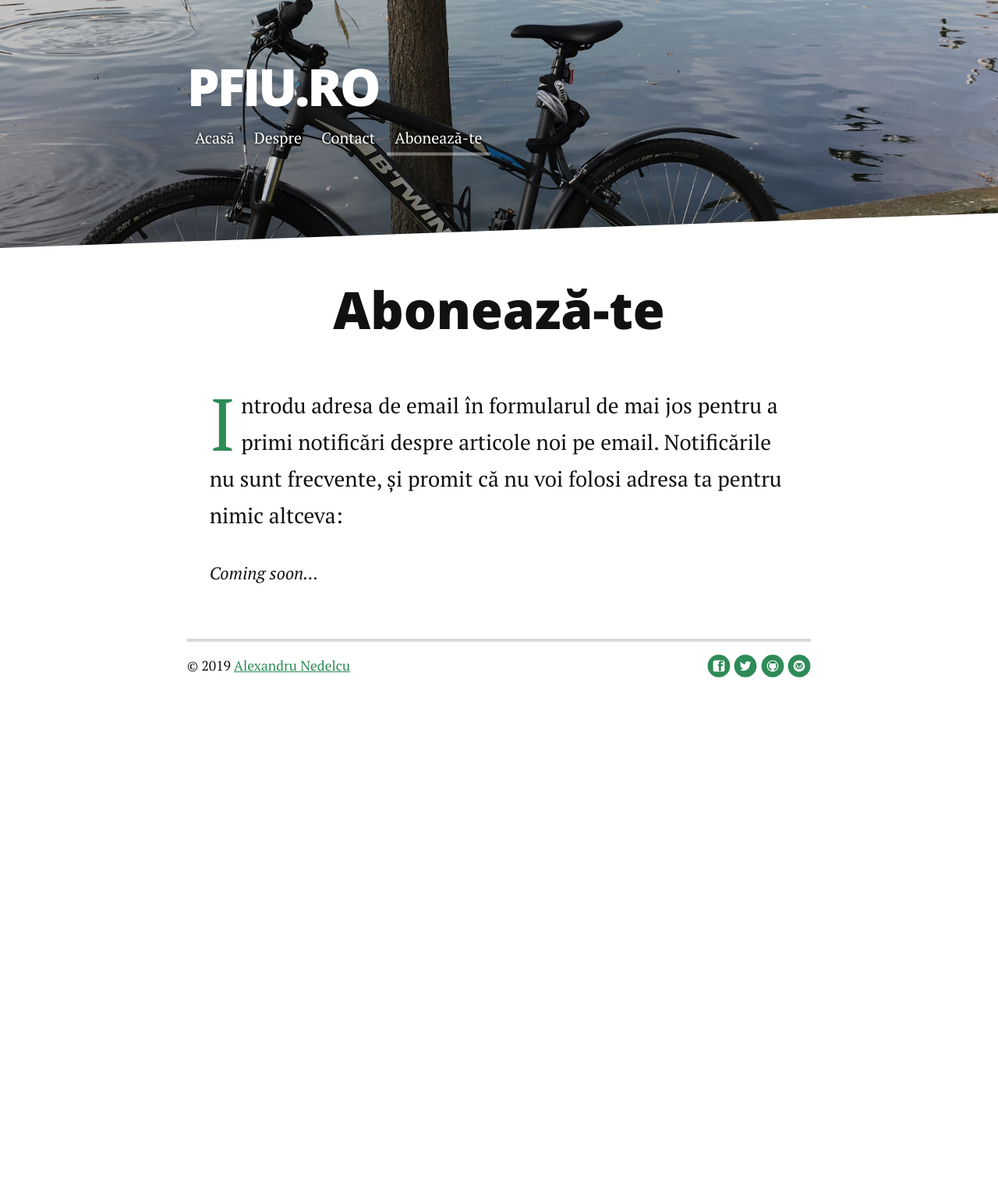
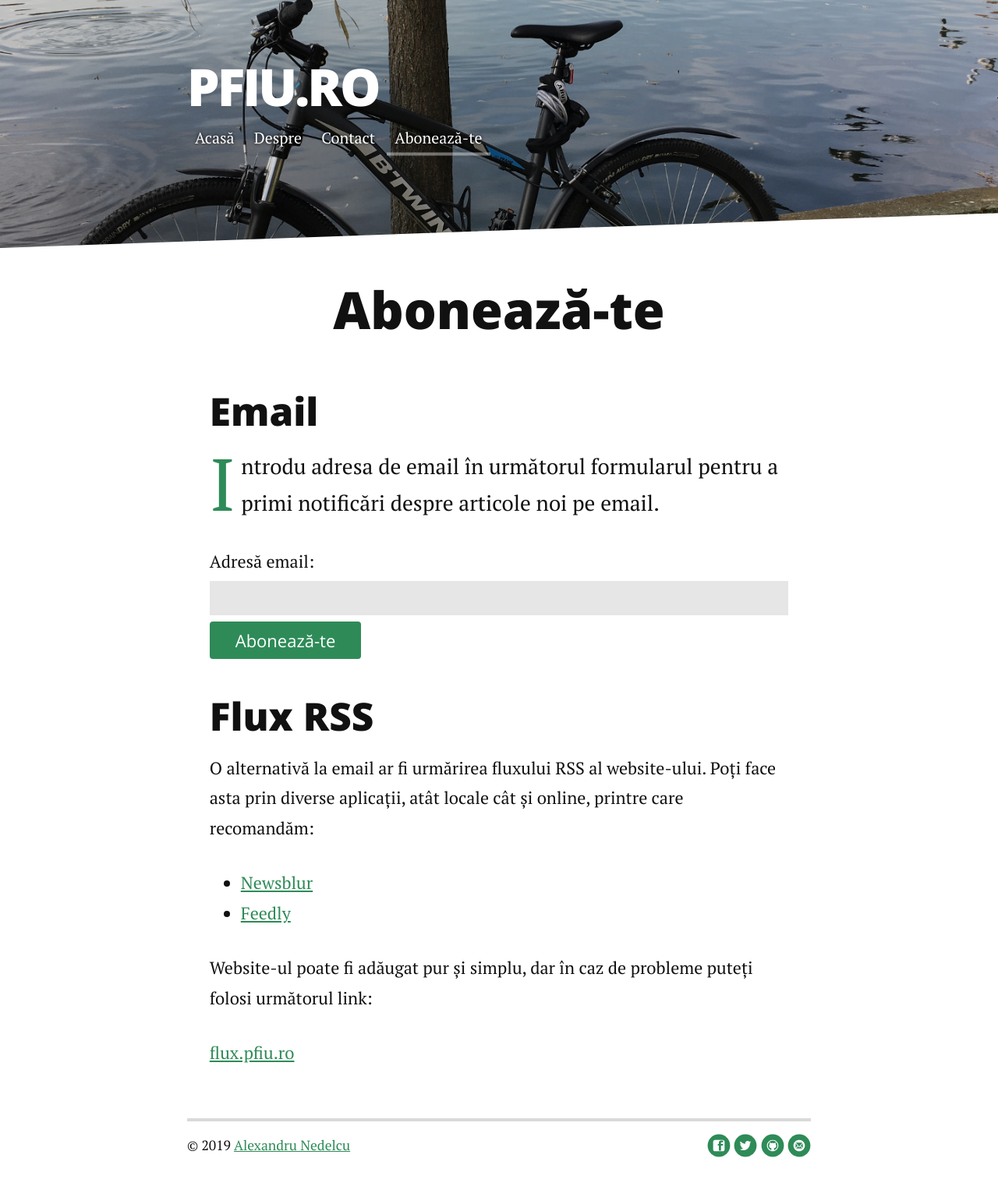
Before and after one commit to alexandru/pfiu.ro, a Jekyll site: the page built from abonament.md, in a window 1280 px wide. Shown: the whole page at 78% size. Built offline with Jekyll 4.4.1, drawn with Linux system fonts in a browser that asks for light colours; nearby versions of some CDN libraries; before the commit the page ends 911 px from its top, so only the background shows below that.

Commit message:
Change abonament.md

```diff
--- a/_includes/head.html
+++ b/_includes/head.html
@@ -59,7 +59,7 @@
     <meta name="msapplication-TileImage" content="{{ "/assets/media/favicon-270.png" | prepend: site.baseurl }}" />
 
     <!-- Come and get me RSS readers -->
-    <link rel="alternate" type="application/rss+xml" title="{{ site.title }}" href="{{ "/feed.xml" | prepend: site.baseurl | prepend: site.url }}" />
+    <link rel="alternate" type="application/rss+xml" title="{{ site.title }}" href="https://flux.pfiu.ro/" />
 
     <!-- Stylesheet -->
     <link rel="stylesheet" href="{{ "/assets/css/style.css" | prepend: site.baseurl }}">
--- a/_sass/breakpoints/_800up.scss
+++ b/_sass/breakpoints/_800up.scss
@@ -253,3 +253,10 @@
 		text-shadow: 0px 0px 4px #000000;
 	}
 }
+
+#abonament {
+	form {
+		width: 75%;
+		margin: 0 auto 2rem;
+	}
+}
--- a/abonament.md
+++ b/abonament.md
@@ -3,10 +3,32 @@
 title: Abonează-te
 ---
 
-<div class="post subscribe">
+<div id="abonament" class="post">
   <h1 class="pageTitle">Abonează-te</h1>
+
+  <h2>Email</h2>
   <p class="intro">
-    <span class="dropcap">I</span>ntrodu adresa de email în formularul de mai jos pentru a primi notificări despre articole noi pe email. Notificările nu sunt frecvente, și promit că nu voi folosi adresa ta pentru nimic altceva:
+    <span class="dropcap">I</span>ntrodu adresa de email în următorul formularul pentru a primi notificări despre articole noi pe email.
   </p>
-  <p><i>Coming soon...</i></p>
+
+  <form action="https://feed.press/e/mailverify" method="post"
+        target="popupwindow" onsubmit="window.open('https://feed.press/e/mailverify?feed_id=pfiu', 'popupwindow', 'scrollbars=yes,width=550,height=400');return true">
+    <input type="hidden" value="pfiu" name="feed_id"/>
+    <label for="email">Adresă email:</label>
+    <input type="text" id="email" name="email" class="full-width"><br>
+    <input type="submit" value="Abonează-te" class="button" />
+  </form>
+
+  <h2>Flux RSS</h2>
+
+  <p>O alternativă la email ar fi urmărirea fluxului RSS al website-ului. Poți face asta prin diverse aplicații, atât locale cât și online, printre care recomandăm:</p>
+  <ul>
+    <li><a href="https://newsblur.com/">Newsblur</a></li>
+    <li><a href="https://feedly.com">Feedly</a></li>
+  </ul>
+
+  <p>Website-ul poate fi adăugat pur și simplu, dar în caz de probleme puteți folosi următorul link:</p>
+  <p>
+    <a href="https://flux.pfiu.ro/">flux.pfiu.ro</a>
+  </p>
 </div>
```
